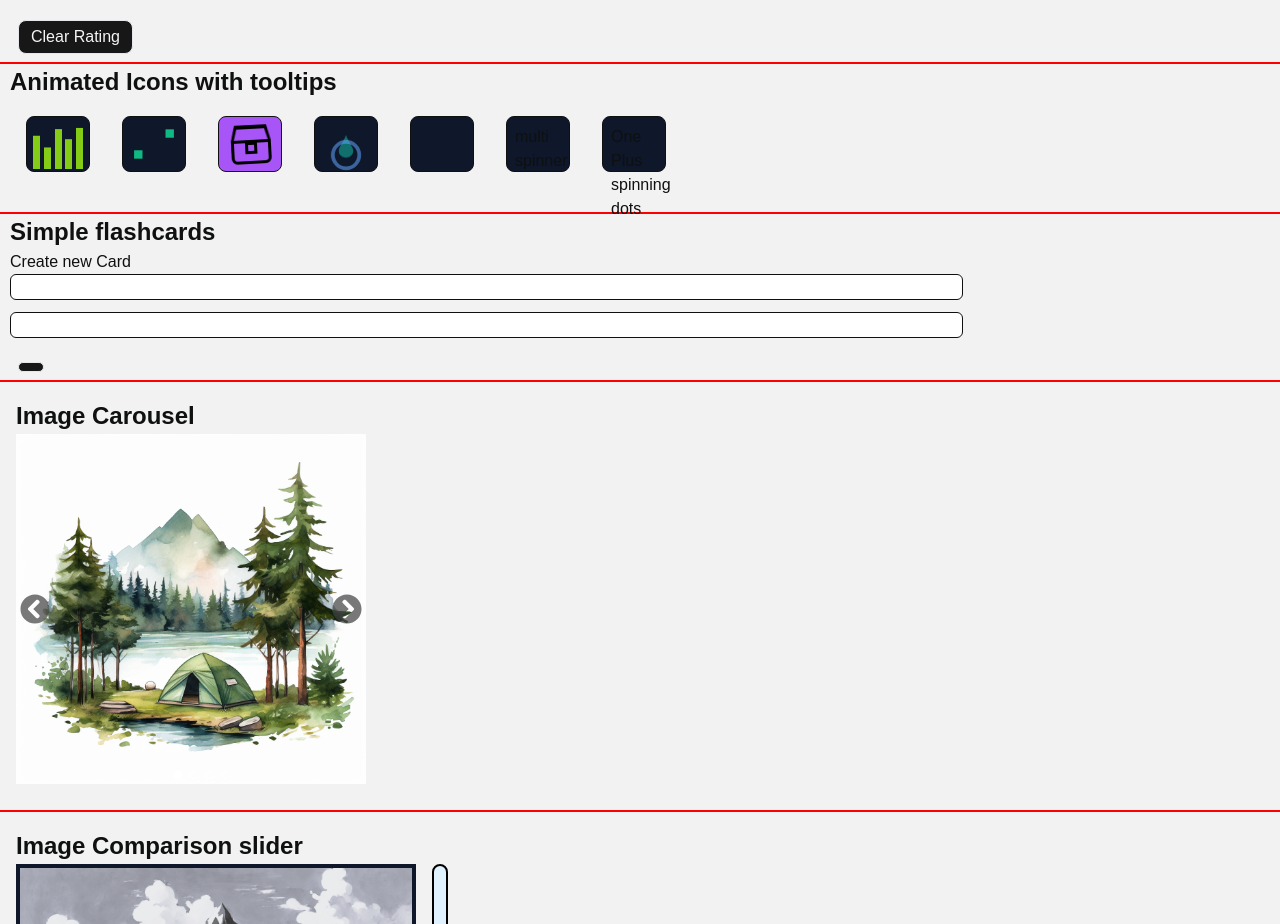
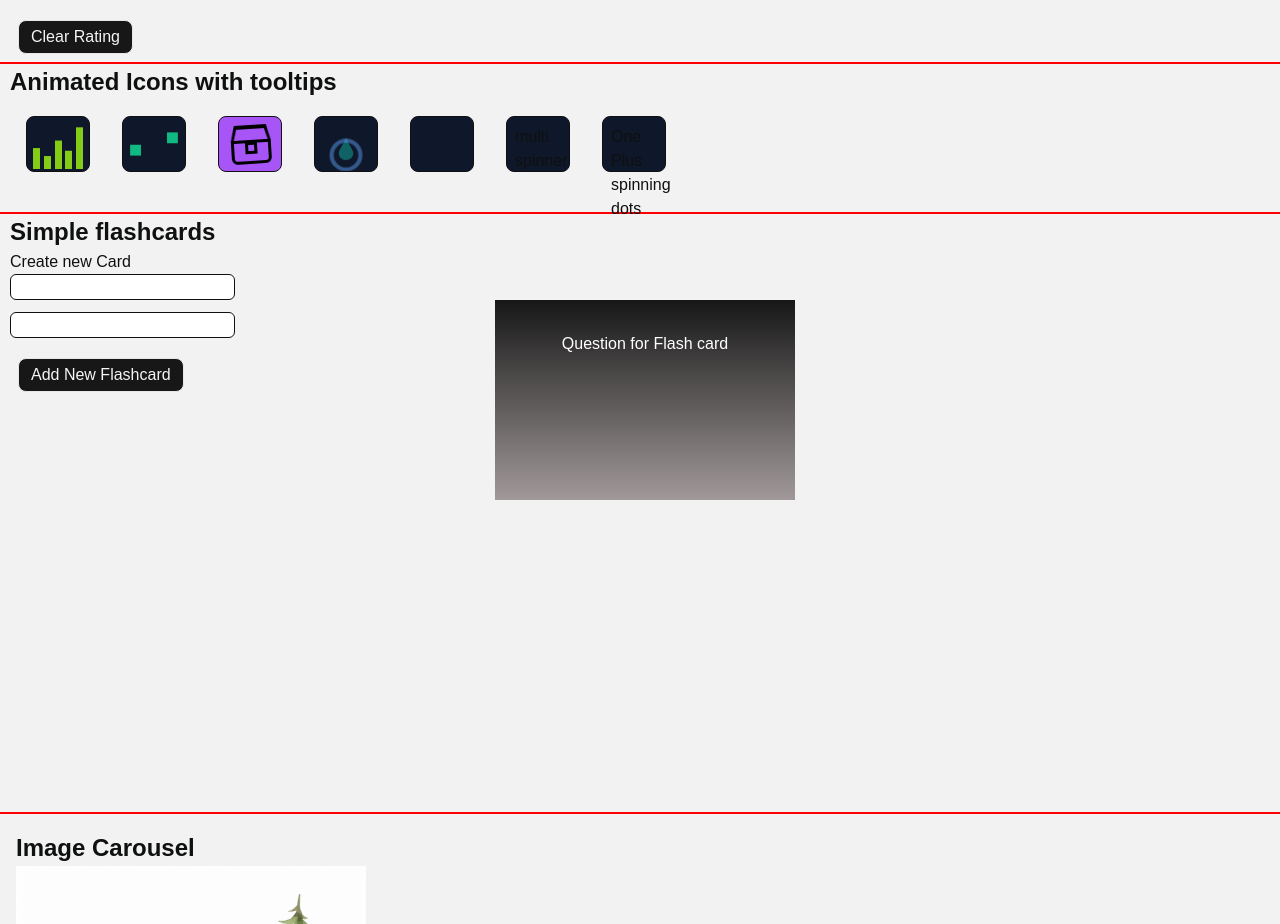
Before and after one commit to Cedaring-xr/react-component-examples, a React (Create React App) app: page / in a window 1280 px wide. Shown: the part 4160-5084 px from the top of the page. Built offline with nearby package versions, Linux system fonts and the light colour scheme.

Commit message:
minor additions to flashcards component

```diff
--- a/src/components/basic/Flashcards.tsx
+++ b/src/components/basic/Flashcards.tsx
@@ -8,8 +8,9 @@ export default function Flashcards() {
 	const [showAnswer, setShowAnswer] = useState(false)
 	const [activeCard, setActiveCard] = useState(0) //loop through array of cards
 	const [form, setForm] = useState({ question: '', answer: '' })
+	const [cardList, setCardList] = useState([])
 
-	const cardList = []
+	const flashcardList = []
 
 	const handleCardChange = (e: any): void => {
 		setForm({
@@ -21,19 +22,34 @@ export default function Flashcards() {
 	const createNewCard = () => {}
 
 	return (
-		<section className="component">
+		<section className="component h-[600px]">
 			<h2 className="component-title">Simple flashcards</h2>
-			<div>
+			<div className="w-[300px]">
 				<p>Create new Card</p>
-				<form action="">
+				<form action="" className="">
 					<input type="text" name="question" className="textInput" onChange={handleCardChange} />
 					<input type="text" name="answer" className="textInput" onChange={handleCardChange} />
 				</form>
-				<button className="button" onClick={createNewCard}></button>
+				<button className="button" onClick={createNewCard}>
+					Add New Flashcard
+				</button>
 			</div>
-			<div id="cards-container">
-				<div id="card"></div>
+			<div id="cards-container" className="relative">
+				<Flashcard cardFront="Question for Flash card" cardBack="Answer to Flash card" />
 			</div>
 		</section>
 	)
 }
+
+const Flashcard = ({ cardFront, cardBack }: any) => {
+	return (
+		<div id="card" className="card">
+			<p className="card-front">
+				<h4 className="text-center my-8">{cardFront}</h4>
+			</p>
+			<p className="card-back">
+				<h4 className="text-center my-8">{cardBack}</h4>
+			</p>
+		</div>
+	)
+}
--- a/src/globals.css
+++ b/src/globals.css
@@ -120,4 +120,57 @@
 	.textInput {
 		@apply rounded-md px-3 mb-3 border-content border-[1px] w-3/4;
 	}
+
+	/* flashcards */
+	.card {
+		position: absolute;
+		top: 50%;
+		left: 50%;
+		height: 200px;
+		width: 300px;
+		transform: translate(-50%, -50%);
+		transform-style: preserve-3d;
+		perspective: 600px;
+		transition: 0.5s;
+	}
+	.card:hover .card-front {
+		transform: rotateX(-180deg);
+	}
+	.card:hover .card-back {
+		transform: rotateX(0deg);
+	}
+
+	.card-front {
+		height: 100%;
+		width: 100%;
+		background-image: linear-gradient(rgb(23, 23, 23), rgb(161, 153, 153));
+		background-position: 50% 50%;
+		background-size: cover;
+		position: absolute;
+		top: 0;
+		left: 0;
+		background-color: #000000;
+		backface-visibility: hidden;
+		transform: rotateX(0deg);
+		transition: 0.5s;
+		color: white;
+	}
+
+	.card-back {
+		height: 100%;
+		width: 100%;
+		position: absolute;
+		top: 0;
+		left: 0;
+		background-color: #000000;
+		backface-visibility: hidden;
+		transform: rotateX(180deg);
+		transition: 0.5s;
+		color: #ffffff;
+		text-align: center;
+	}
+
+	.card-flip {
+		transform: rotateX(-180deg);
+	}
 }
```
